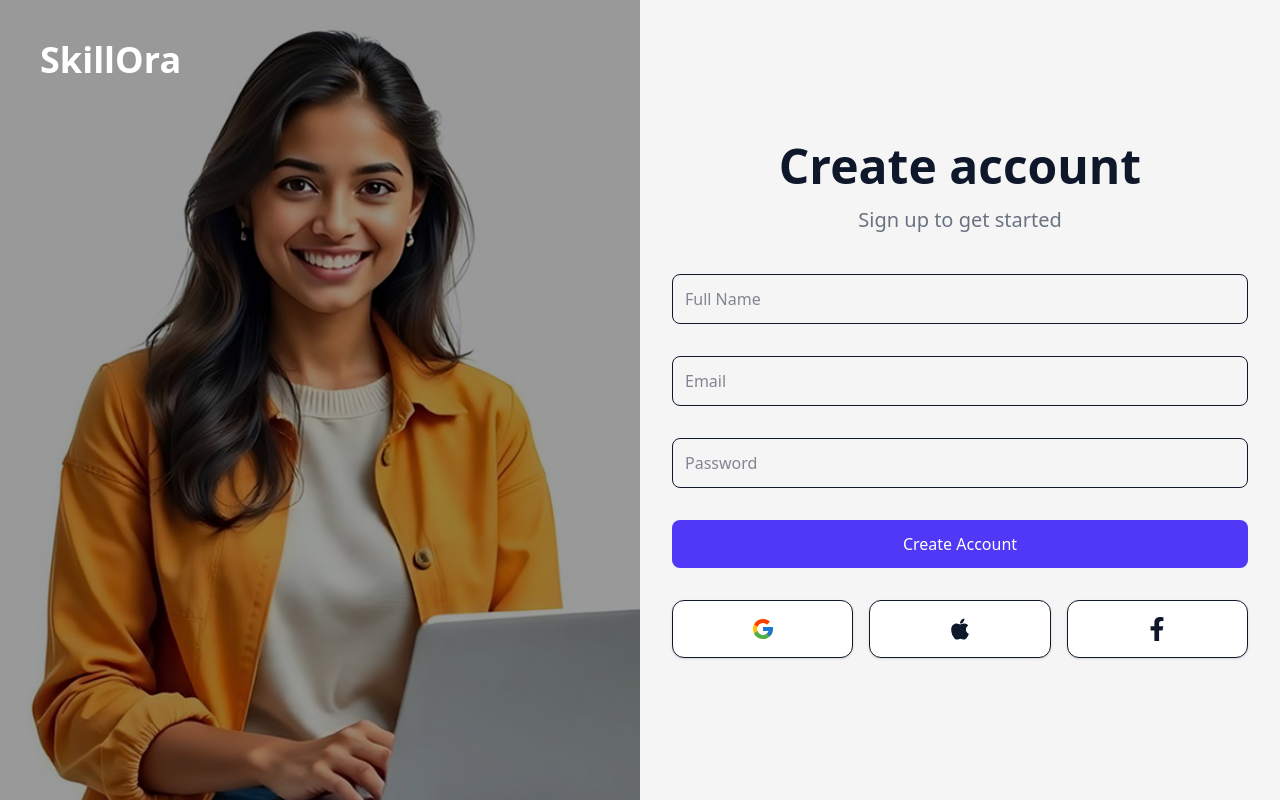
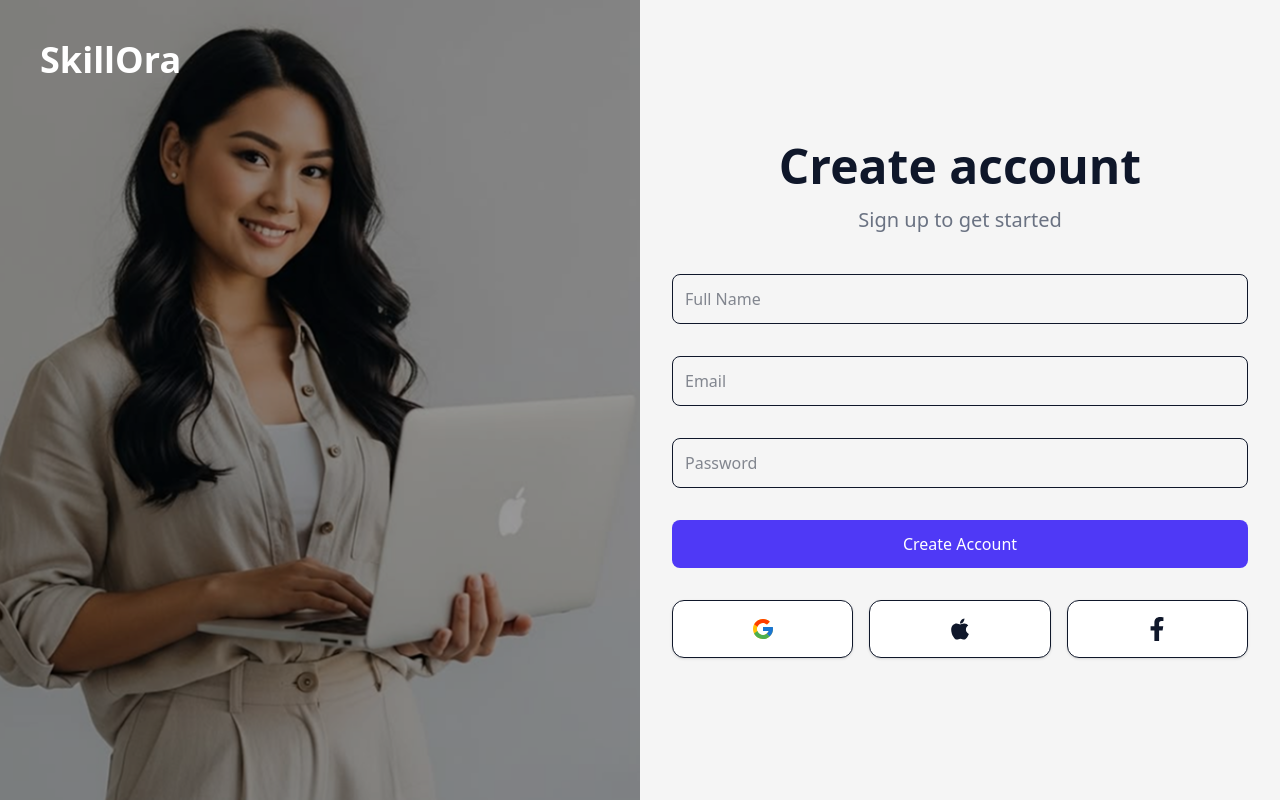
Before and after one commit to iibrahimx/skillora-frontend, a Next.js app: page /sign-up in a window 1280 px wide. Built offline with nearby package versions, Linux system fonts and the light colour scheme.

Commit message:
added sign-up image

```diff
--- a/src/app/(auth)/sign-in/page.tsx
+++ b/src/app/(auth)/sign-in/page.tsx
@@ -20,6 +20,7 @@
       <AuthLayout
         title="Welcome back"
         subtitle="Login to your account"
+        leftImgSrc="/IMAGES/auth/sign-in.png"
       >
 
         <Formik
@@ -64,10 +65,6 @@
 
                   <div className="flex-1 h-px bg-gray-300" />
                 </div>
-
-
-
-
               </div>
             </Form>
           )}
--- a/src/components/AuthLayout.tsx
+++ b/src/components/AuthLayout.tsx
@@ -4,10 +4,12 @@
   children,
   title,
   subtitle,
+  leftImgSrc = "/IMAGES/auth/sign-up.png",
 }: {
   children: React.ReactNode;
   title: string;
   subtitle: string;
+  leftImgSrc?: string;
 }) {
   return (
     <div className="min-h-screen flex bg-[#F5F5F5]">
@@ -16,7 +18,7 @@
       <div className="hidden lg:flex lg:w-1/2 relative">
 
         <Image
-          src="/IMAGES/auth/signin.png"
+          src={leftImgSrc}
           alt="auth image"
           fill
           className="object-cover"
```
Also changed, not shown: public/IMAGES/auth/sign-in.png (renamed from public/IMAGES/auth/signin.png), public/IMAGES/auth/sign-up.png (added).
